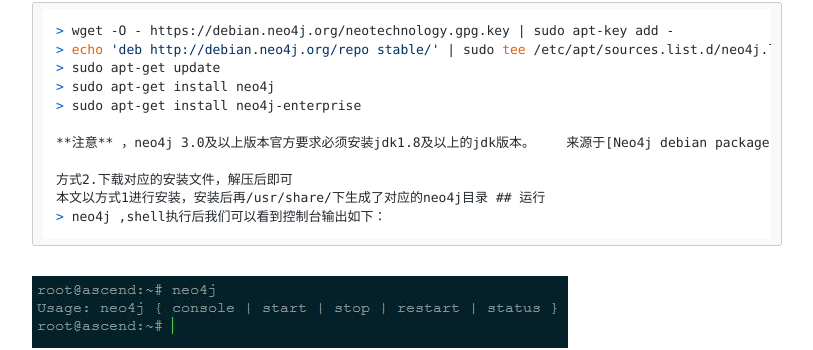
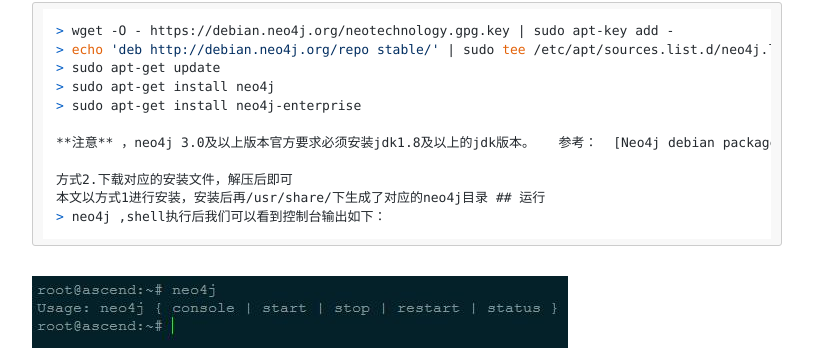
Before and after one commit to pandalin/pandalin.github.io, a Jekyll site: the page built from _posts/2016-12-07-neo4j.md, in a window 1280 px wide and 900 px high, scrolled down 653 px. Shown: the part 125-475 px from the top of the window, without its empty margins (233-1046 px from the left). Built offline with Jekyll 4.4.1, drawn with Linux system fonts in a browser that asks for light colours; nearby versions of some CDN libraries; comment, search, counter and statistics services are not loaded.

Commit message:
neo4j安装使用

```diff
--- a/_posts/2016-12-07-neo4j.md
+++ b/_posts/2016-12-07-neo4j.md
@@ -22,7 +22,8 @@
     > sudo apt-get install neo4j-enterprise
 
     **注意** ，neo4j 3.0及以上版本官方要求必须安装jdk1.8及以上的jdk版本。
-   来源于[Neo4j debian packages](http://debian.neo4j.org/?_ga=1.2007282.298809321.1480389883)
+  参考：
+ [Neo4j debian packages](http://debian.neo4j.org/?_ga=1.2007282.298809321.1480389883)
 
     方式2.下载对应的安装文件，解压后即可
     本文以方式1进行安装，安装后再/usr/share/下生成了对应的neo4j目录
```
